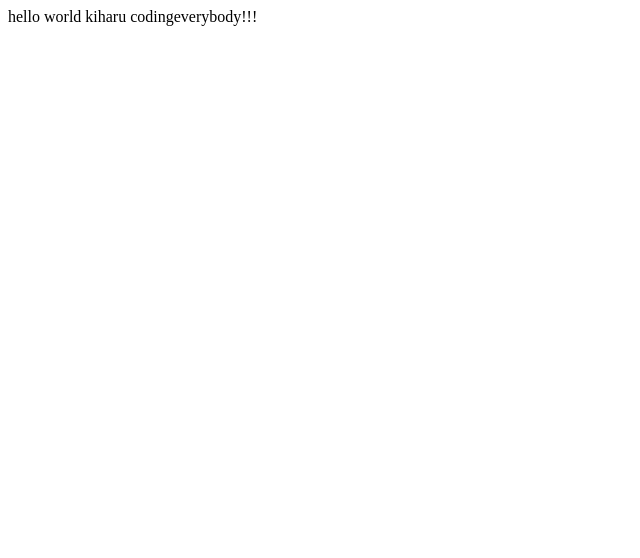
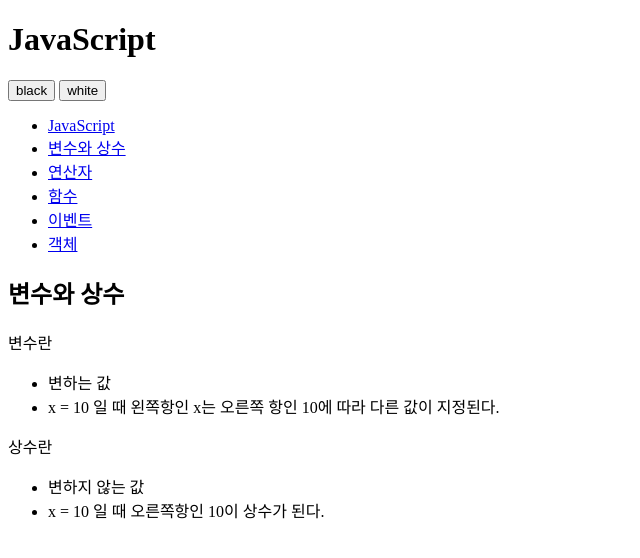
Before and after one commit to iamkiharu/opentutorials-kiharu, a plain HTML site: page index.html in a window 1280 px wide. Shown: the whole page, without its empty margins (0-640 px from the left). Drawn offline with Linux system fonts and the light colour scheme.

Commit message:
index.html

```diff
--- a/index.html
+++ b/index.html
@@ -1,25 +1,53 @@
 <!DOCTYPE html>
-<html lang="en">
-	<head>
-		<meta charset="utf-8" />
+<html>
+    <head>
+        <meta charset="utf-8" />
+    </head>
 
-		<!-- Always force latest IE rendering engine (even in intranet) & Chrome Frame
-		Remove this if you use the .htaccess -->
-		<meta http-equiv="X-UA-Compatible" content="IE=edge,chrome=1" />
-
-		<title>index</title>
-		<meta name="description" content="" />
-		<meta name="author" content="kiharu" />
-
-		<meta name="viewport" content="width=device-width; initial-scale=1.0" />
-
-		<!-- Replace favicon.ico & apple-touch-icon.png in the root of your domain and delete these references -->
-		<link rel="shortcut icon" href="/favicon.ico" />
-		<link rel="apple-touch-icon" href="/apple-touch-icon.png" />
-	</head>
-
-	<body>
-		hello world kiharu
-		codingeverybody!!!
-	</body>
+    <body id="body">
+        <div>
+            <header>
+                <h1>JavaScript</h1>
+            </header>
+            <div id="toolbar">
+                <input type="button" value="black" />
+                <input type="button" value="white" />
+            </div>
+            <nav>
+                <ul>
+                    <li><a href="http://opentutorials.org/course/49/16">JavaScript</a></li>
+                    <li><a href="http://opentutorials.org/course/49/17">변수와 상수</a></li>
+                    <li><a href="http://opentutorials.org/course/49/18">연산자</a></li>
+                    <li><a href="http://opentutorials.org/course/49/19">함수</a></li>
+                    <li><a href="http://opentutorials.org/course/49/20">이벤트</a></li>
+                    <li><a href="http://opentutorials.org/course/49/21">객체</a></li>
+                </ul>
+            </nav>
+            <article>
+                <h2>변수와 상수</h2>
+                <div>
+                    <p>변수란</p>
+                    <ul>
+                        <li>
+                            변하는 값
+                        </li>
+                        <li>
+                            x = 10 일 때 왼쪽항인 x는 오른쪽 항인 10에 따라 다른 값이 지정된다.
+                        </li>
+                    </ul>
+                    <p>
+                        상수란
+                    </p>
+                    <ul>
+                        <li>
+                            변하지 않는 값
+                        </li>
+                        <li>
+                            x = 10 일 때 오른쪽항인 10이 상수가 된다.
+                        </li>
+                    </ul>
+                </div>
+            </article>
+        </div>
+    </body>
 </html>
```
